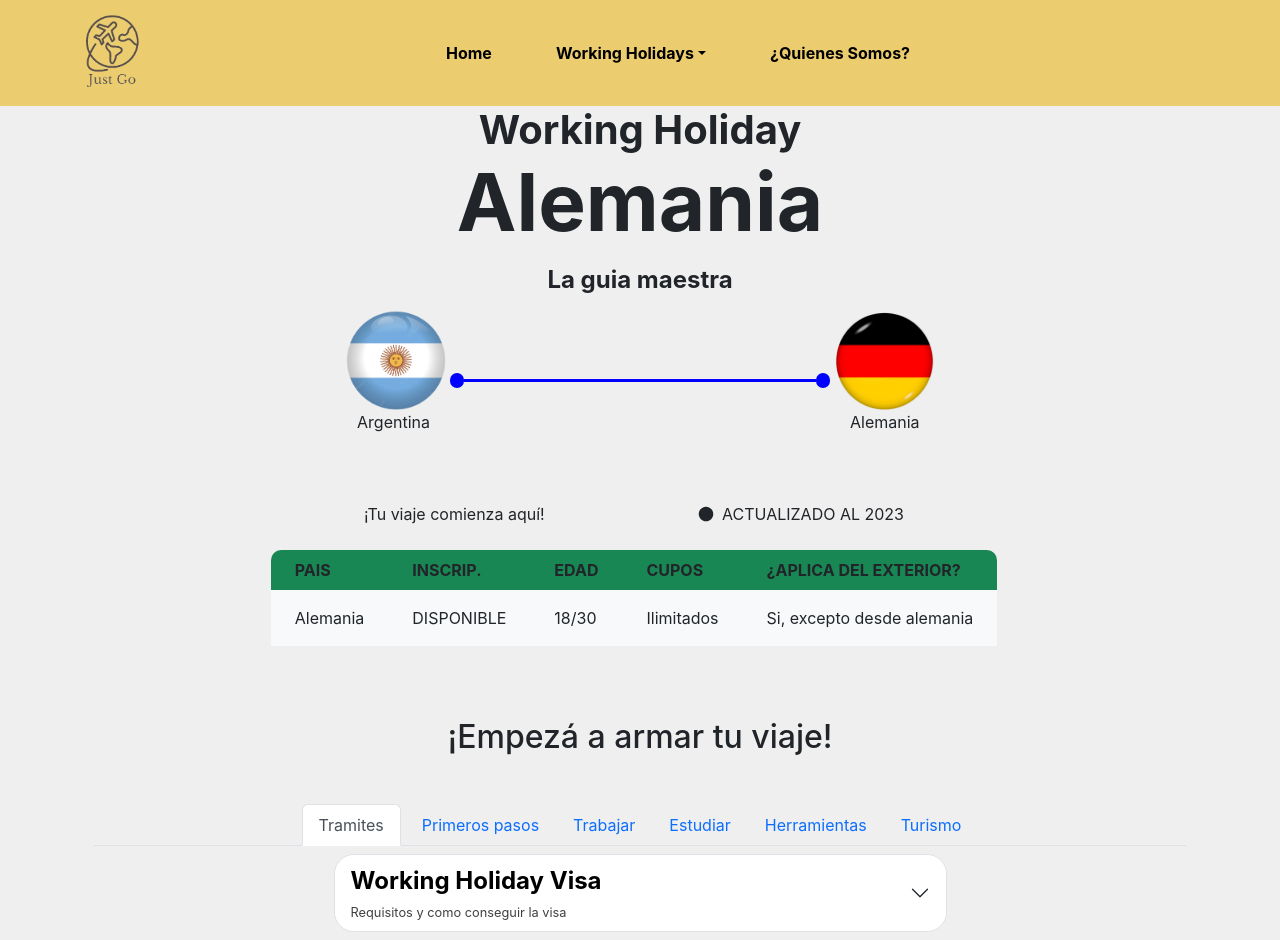
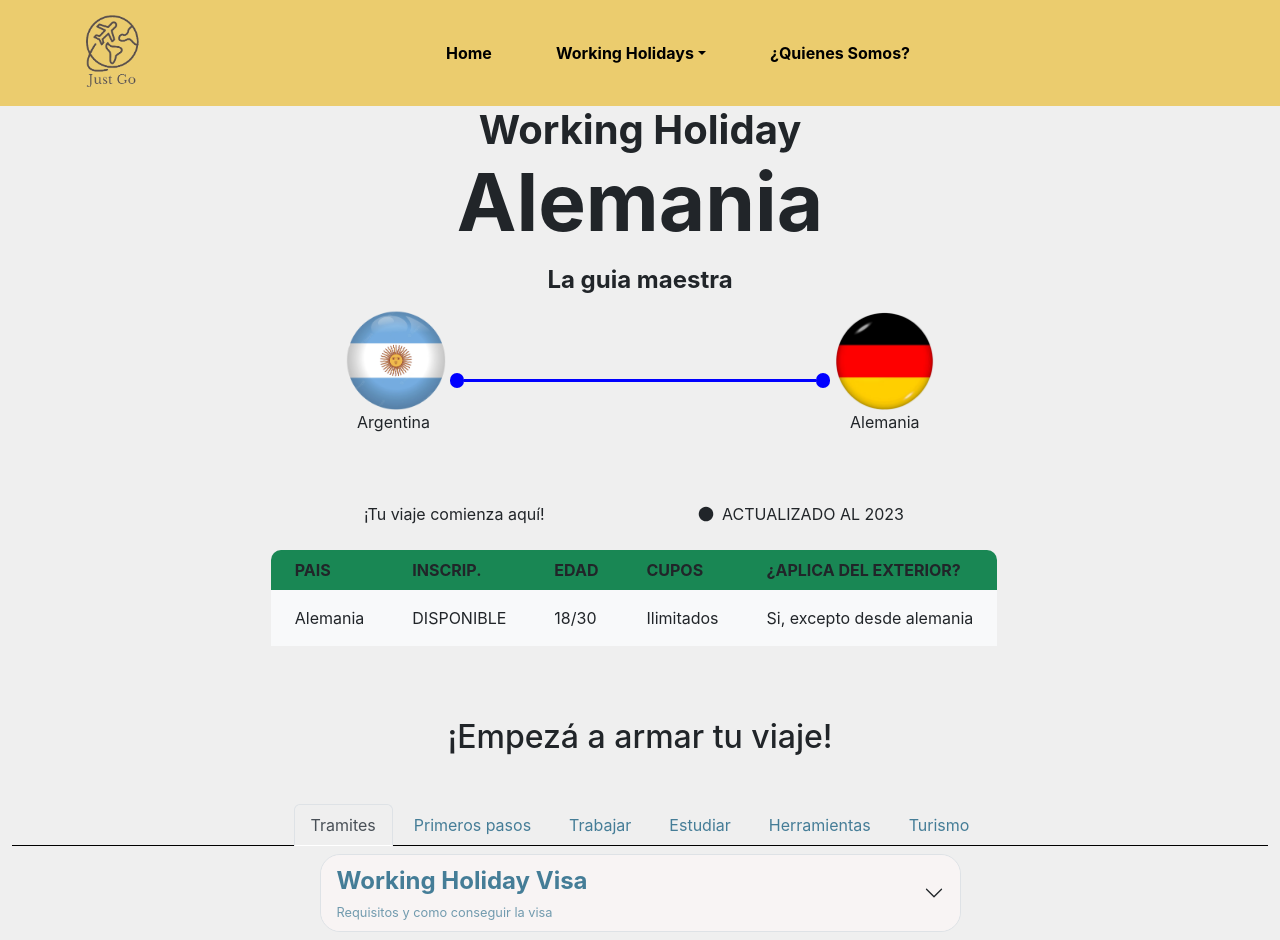
Before and after one commit to LucianoGuijarro/JustGo, a React (Create React App) app: page /guia-working-holiday/Alemania in a window 1280 px wide. Shown: the top 940 px of the page. Built offline with nearby package versions, Linux system fonts and the light colour scheme.

Commit message:
Creo las cards de los colapse del acordionAlemania

```diff
--- a/src/App.css
+++ b/src/App.css
@@ -1,7 +1,6 @@
 .App {
   text-align: center;
 }
-
 .App-logo {
   height: 40vmin;
   pointer-events: none;
--- a/src/components/AcordeonAlemania/AcordeonAlemania.jsx
+++ b/src/components/AcordeonAlemania/AcordeonAlemania.jsx
@@ -1,28 +1,42 @@
 import React from 'react';
 import styles from './AcordeonAlemania.module.css';
+import { AiOutlineBars } from "react-icons/ai";
+import { Link } from 'react-router-dom';
 
 const AcordeonAlemania = () => {
     return (
         <div className='col-12'>
             <nav >
-                <ul class={`nav nav-tabs col-12 col-sm-12 col-md-12 col-lg-12 justify-content-center ${styles.scroll}`} id="myTab" role="tablist">
+                <ul class={`nav nav-tabs col-12 col-sm-12 col-md-12 col-lg-12 justify-content-center ${styles.scroll} ${styles.borderNav}`} id="myTab" role="tablist">
                     <li class="nav-item me-1" role="presentation">
-                        <a class={`nav-link active`} id="tramites-tab" href="#tramites" data-bs-toggle="tab" data-bs-target="#tramites" type="button" role="tab" aria-controls="tramites" aria-selected="true">Tramites</a>
+                        <button class={`nav-link active ${styles.botonNavAcordeon}`} id="tramites-tab" href="#tramites" data-bs-toggle="tab" data-bs-target="#tramites" type="button" role="tab" aria-controls="tramites" aria-selected="true">
+                            Tramites
+                        </button>
+                    </li>
+                    <li class="nav-item me-1" role="presentation">
+                        <button class={`nav-link ${styles.botonNavAcordeon}`} href='#tramites' id="profile-tab" data-bs-toggle="tab" data-bs-target="#profile" type="button" role="tab" aria-controls="profile" aria-selected="false">
+                            Primeros pasos
+                        </button>
+                    </li>
+                    <li class="nav-item me-1" role="presentation">
+                        <button class={`nav-link ${styles.botonNavAcordeon}`} id="contact-tab" data-bs-toggle="tab" data-bs-target="#contact" type="button" role="tab" aria-controls="contact" aria-selected="false">
+                            Trabajar
+                        </button>
+                    </li>
+                    <li class="nav-item me-1" role="presentation">
+                        <button class={`nav-link ${styles.botonNavAcordeon}`} id="contact-tab" data-bs-toggle="tab" data-bs-target="#contact" type="button" role="tab" aria-controls="contact" aria-selected="false">
+                            Estudiar
+                        </button>
+                    </li>
+                    <li class="nav-item me-1" role="presentation">
+                        <button class={`nav-link ${styles.botonNavAcordeon}`} id="contact-tab" data-bs-toggle="tab" data-bs-target="#contact" type="button" role="tab" aria-controls="contact" aria-selected="false">
+                            Herramientas
+                        </button>
                     </li>
                     <li class="nav-item" role="presentation">
-                        <button class="nav-link" href='#tramites' id="profile-tab" data-bs-toggle="tab" data-bs-target="#profile" type="button" role="tab" aria-controls="profile" aria-selected="false">Primeros pasos</button>
-                    </li>
-                    <li class="nav-item" role="presentation">
-                        <button class="nav-link" id="contact-tab" data-bs-toggle="tab" data-bs-target="#contact" type="button" role="tab" aria-controls="contact" aria-selected="false">Trabajar</button>
-                    </li>
-                    <li class="nav-item" role="presentation">
-                        <button class="nav-link" id="contact-tab" data-bs-toggle="tab" data-bs-target="#contact" type="button" role="tab" aria-controls="contact" aria-selected="false">Estudiar</button>
-                    </li>
-                    <li class="nav-item" role="presentation">
-                        <button class="nav-link" id="contact-tab" data-bs-toggle="tab" data-bs-target="#contact" type="button" role="tab" aria-controls="contact" aria-selected="false">Herramientas</button>
-                    </li>
-                    <li class="nav-item" role="presentation">
-                        <button class="nav-link" id="contact-tab" data-bs-toggle="tab" data-bs-target="#contact" type="button" role="tab" aria-controls="contact" aria-selected="false">Turismo</button>
+                        <button class={`nav-link ${styles.botonNavAcordeon}`} id="contact-tab" data-bs-toggle="tab" data-bs-target="#contact" type="button" role="tab" aria-controls="contact" aria-selected="false">
+                            Turismo
+                        </button>
                     </li>
                 </ul>
             </nav>
@@ -41,8 +55,45 @@ const AcordeonAlemania = () => {
                                                 </div>
                                             </button>
                                         </div>
-                                        <div id="acordeonWorkinHoliday" class="accordion-collapse collapse" aria-labelledby="WorkinHolidayVisa" data-bs-parent="#accordionFlushExample">
-                                            <div class="accordion-body">Placeholder content for this accordion, which is intended to demonstrate the <code>.accordion-flush</code> class. This is the first item's accordion body.</div>
+                                        <div id="acordeonWorkinHoliday" class={`accordion-collapse collapse ${styles.acordionColapsse}`} aria-labelledby="WorkinHolidayVisa" data-bs-parent="#accordionFlushExample">
+                                            <ul className='p-2'>
+                                                <Link to={'/elige-tu-proximo-destino'}>
+                                                    <li className={`d-flex mx-2 mb-3 ${styles.cardsAcordionColapse}`}>
+                                                        <div className={`py-3 ${styles.icono}`}><AiOutlineBars size={35} /></div>
+                                                        <p className='d-inline ms-2 mb-0 py-3 fs-5'>Working Holiday Alemania: Todo lo que tienes que saber</p>
+                                                    </li>
+                                                </Link>
+                                                <Link to={'/elige-tu-proximo-destino'}>
+                                                    <li className={`d-flex mx-2 mb-3 ${styles.cardsAcordionColapse}`}>
+                                                        <div className={`py-3 ${styles.icono}`}><AiOutlineBars size={35} /></div>
+                                                        <p className='d-inline ms-2 mb-0 py-3 fs-5'>Requisitos Working Holiday Alemania</p>
+                                                    </li>
+                                                </Link>
+                                                <Link to={'/elige-tu-proximo-destino'}>
+                                                    <li className={`d-flex mx-2 mb-3 ${styles.cardsAcordionColapse}`}>
+                                                        <div className={`py-3 ${styles.icono}`}><AiOutlineBars size={35} /></div>
+                                                        <p className='d-inline ms-2 mb-0 py-3 fs-5'>¿Como aplicar a la visa?</p>
+                                                    </li>
+                                                </Link>
+                                                <Link to={'/elige-tu-proximo-destino'}>
+                                                    <li className={`d-flex mx-2 mb-3 ${styles.cardsAcordionColapse}`}>
+                                                        <div className={`py-3 ${styles.icono}`}><AiOutlineBars size={35} /></div>
+                                                        <p className='d-inline ms-2 mb-0 py-3 fs-5'>¿Como conseguir turno en la embajada de Buenos Aires?</p>
+                                                    </li>
+                                                </Link>
+                                                <Link to={'/elige-tu-proximo-destino'}>
+                                                    <li className={`d-flex mx-2 mb-3 ${styles.cardsAcordionColapse}`}>
+                                                        <div className={`py-3 ${styles.icono}`}><AiOutlineBars size={35} /></div>
+                                                        <p className='d-inline ms-2 mb-0 py-3 fs-5'>¿Como conseguir la Visa desde el exterior?</p>
+                                                    </li>
+                                                </Link>
+                                                <Link to={'/elige-tu-proximo-destino'}>
+                                                    <li className={`d-flex mx-2 mb-3 ${styles.cardsAcordionColapse}`}>
+                                                        <div className={`py-3 ${styles.icono}`}><AiOutlineBars size={35} /></div>
+                                                        <p className='d-inline ms-2 mb-0 py-3 fs-5'>¿Como demostrar los fondos?</p>
+                                                    </li>
+                                                </Link>
+                                            </ul>
                                         </div>
                                     </div>
                                 </div>
--- a/src/components/AcordeonAlemania/AcordeonAlemania.module.css
+++ b/src/components/AcordeonAlemania/AcordeonAlemania.module.css
@@ -1,11 +1,21 @@
 .letraAcordeonAbajo {
     font-size: 0.8rem;
 }
-
 .acordeonItem {
     border-radius: 20px !important;
 }
-
+.botonNavAcordeon {
+    color: #457d97;
+    background: none !important;
+}
+.botonNavAcordeon:hover {
+    color: black;
+    scale: none;
+    transition: 0.8s;
+}
+.botonNavAcordeon:focus{
+    border-color: black black #efefef !important;
+}
 .acordeonItem:focus {
     z-index: 3;
     border-color: none !important;
@@ -14,10 +24,31 @@
 }
 
 .acordeonItem:not(.collapsed) {
-    color: black !important;
-    background-color: white !important;
+    color: #457d97 !important;
+    background-color: rgb(248, 244, 244) !important;
 }
-
+.borderNav {
+    border-bottom: 1px solid black;
+}
+a {
+    list-style: none;
+    text-decoration: none;
+    color: #457d97;
+}
+.cardsAcordionColapse {
+    box-shadow: 1px 1px 1px 1px;
+    border-radius: 10px;
+}
+.cardsAcordionColapse:hover {
+    opacity: .8;
+    scale: 101%;
+    transition: .3s;
+}
+.icono {
+    border-radius: 5px;
+    background: #e3e2e2;
+    padding: 12px;
+}
 @media (max-width: 700px) {
     .scroll {
         flex-wrap: nowrap;
--- a/src/components/DestinosCards/DestinosCards.jsx
+++ b/src/components/DestinosCards/DestinosCards.jsx
@@ -5,7 +5,7 @@ import styles from './DestinosCard.module.css';
 const DestinosCards = ({ destino }) => {
     return (
         <div className={`${styles.cardDestinos} col-7 col-sm-5 col-md-5 col-lg-2 col-xl-2 shadow border p-0`}>
-            <Link to={`/guia-working-holiday/${destino.pais}`}><img className={`${styles.imagen} img-fluid`} src={destino.portada} alt="Berlin" /></Link>
+            <Link to={`/guia-working-holiday/${destino.pais}`} reloadDocument={true}><img className={`${styles.imagen} img-fluid`} src={destino.portada} alt="Berlin" /></Link>
             <p className='text-center pt-3 fs-4 fw-bold'>{destino.pais}</p>
         </div>
     )
--- a/src/pages/guia-working-holidays/alemania/GuiaAlemania.jsx
+++ b/src/pages/guia-working-holidays/alemania/GuiaAlemania.jsx
@@ -39,9 +39,9 @@ const GuiaAlemania = () => {
           </div>
         </div>
       </div>
-      <section className='container'>
+      <section>
         <h2 className='text-center my-5'>¡Empezá a armar tu viaje!</h2>
-        <div className="container">
+        <div className="container-fluid">
           <div className="row">
             <AcordeonAlemania />
           </div>
```
Also changed, not shown: styles.scss (added).
